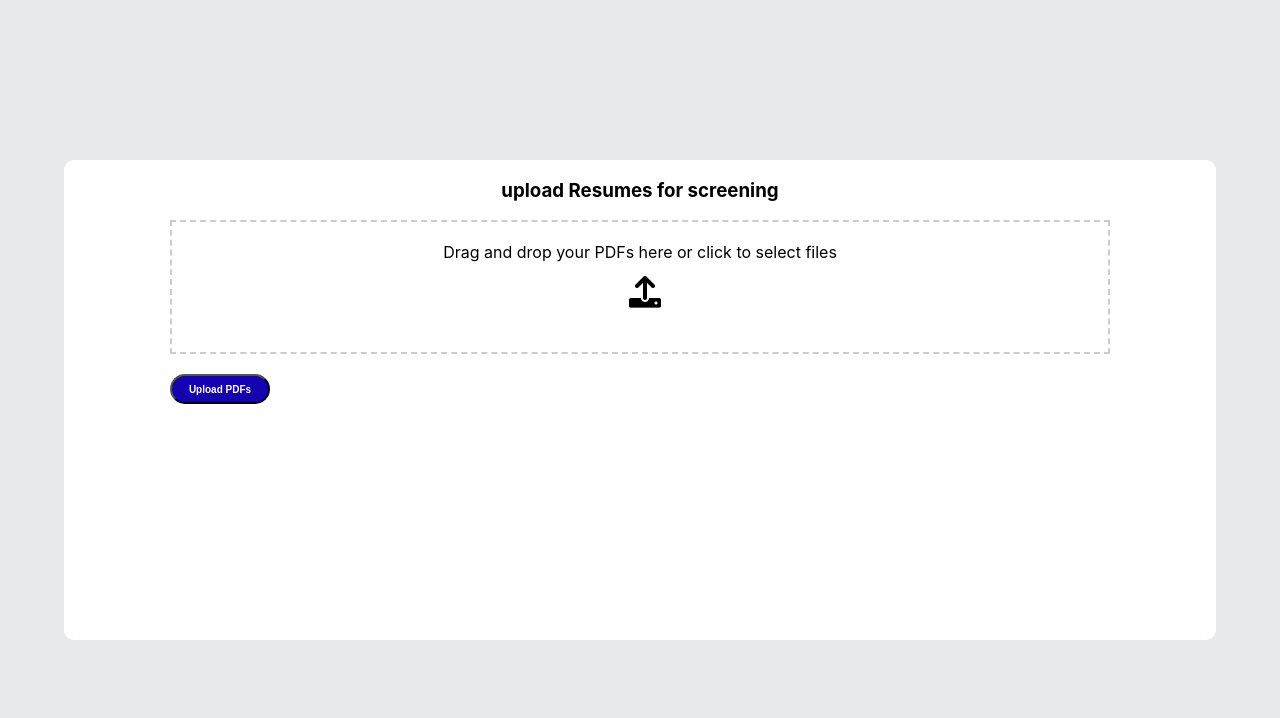
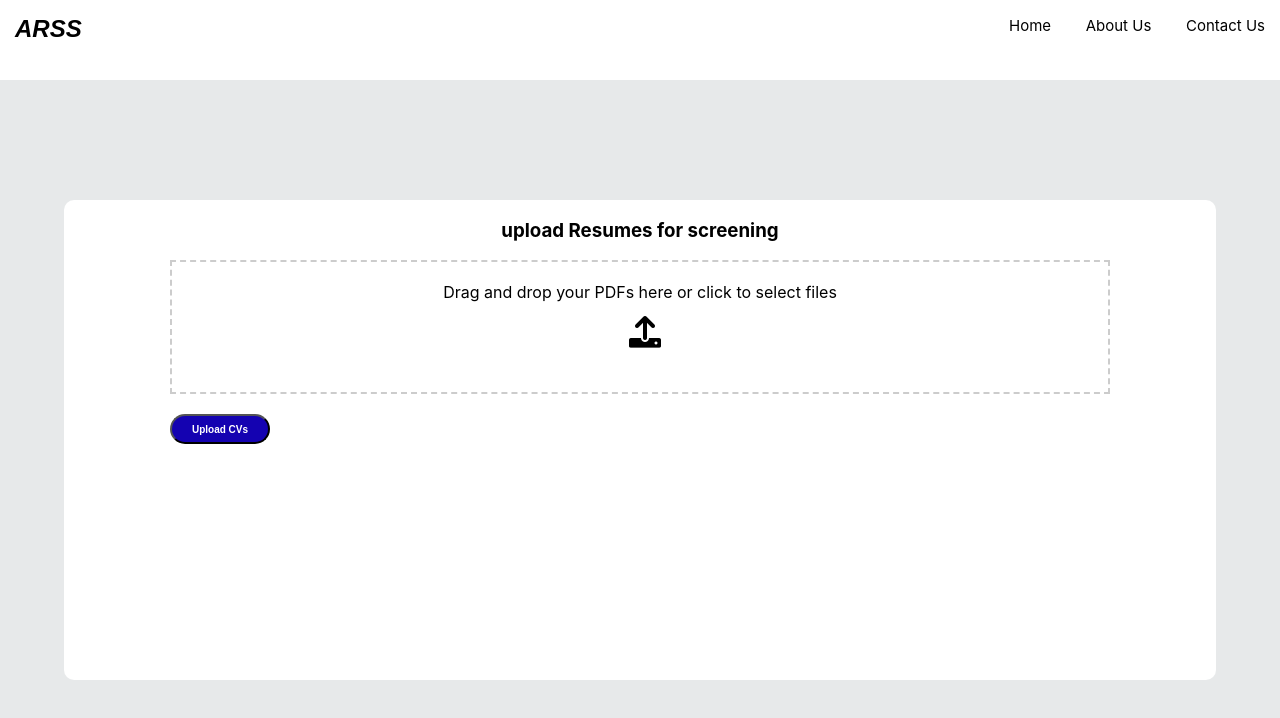
Before and after one commit to mohamedTheesan21/Automated-Resume-Screening-System, a React (Create React App) app in the folder front-end/: page /home in a window 1280 px wide. Shown: the top 718 px of the page. Built offline with nearby package versions, Linux system fonts and the light colour scheme.

Commit message:
Navbar created

```diff
--- a/front-end/src/Components/Home/Home.css
+++ b/front-end/src/Components/Home/Home.css
@@ -3,6 +3,7 @@
     background-color: #e7e9ea;
     /* background: linear-gradient(#014b9a, #00556c); */
   display: flex;
+  flex-direction: column;
   justify-content: center;
   align-items: center;
 }
--- a/front-end/src/Components/Home/Home.jsx
+++ b/front-end/src/Components/Home/Home.jsx
@@ -1,10 +1,12 @@
 import React from "react";
 import "./Home.css";
 import PdfUploader from "../PdfUploader/PdfUploader";
+import Navbar from "../Navbar/Navbar";
 
 function Home() {
   return (
     <div className="home-body">
+      <Navbar />
       <div className="home-container">
         {/* <h1>ARSS</h1> */}
         <h3>upload Resumes for screening</h3>
--- /dev/null
+++ b/front-end/src/Components/Navbar/Navbar.css
@@ -0,0 +1,42 @@
+.navbar{
+    display: flex;
+    flex-direction: row;
+    justify-content: center;
+    background-color: rgb(255, 255, 255);
+    width: 100vw;
+}
+
+.container-fluid{
+    display: flex;
+    flex-direction: row;
+    justify-content: space-between;
+    width: 100vw;
+}
+
+.navbar-brand{
+    font-size: 24px;
+    font-weight: 700;
+    font-family: Arial, sans-serif;
+    font-style: italic;
+    margin: 15px 0 0 15px;
+    text-decoration: none;
+    color: black;
+}
+
+.navbar-nav{
+    display: flex;
+    flex-direction: row;
+    justify-content: space-between;
+    margin: 15px 15px 0 0;
+    width: 20vw;
+}
+
+.nav-item{
+    list-style-type: none;
+}
+
+.nav-link{
+    text-decoration: none;
+    color: black;
+    font-size: 15px;
+}
--- /dev/null
+++ b/front-end/src/Components/Navbar/Navbar.jsx
@@ -0,0 +1,29 @@
+import React from 'react';
+import "./Navbar.css"
+
+function Navbar() {
+    return (
+        <div >
+            <nav className="navbar navbar-expand-lg nav-bar" style={{height: "10vh"}}>
+                <div className="container-fluid">
+                    <a className="navbar-brand" href="/home">ARSS</a>
+                    <div className="collapse navbar-collapse" id="navbarNav">
+                        <ul className="navbar-nav ms-auto">
+                            <li className="nav-item">
+                                <a className="nav-link" href="/home">Home</a>
+                            </li>
+                            <li className="nav-item">
+                                <a className="nav-link" href="/aboutus">About Us</a>
+                            </li>
+                            <li className="nav-item">
+                                <a className="nav-link" href="/contactus">Contact Us</a>
+                            </li>
+                        </ul>
+                    </div>
+                </div>
+            </nav>
+        </div>
+    )
+}
+
+export default Navbar
--- a/front-end/src/Components/PdfUploader/PdfUploader.jsx
+++ b/front-end/src/Components/PdfUploader/PdfUploader.jsx
@@ -55,7 +55,7 @@ function PdfUploader() {
         </ul>
       )}
       <div className="buttons">
-      <button className="upload-btn" onClick={handleFileUpload} style={{marginBottom: "10px"}}>Upload PDFs</button>
+      <button className="upload-btn" onClick={handleFileUpload} style={{marginBottom: "10px"}}>Upload CVs</button>
       {selectedFiles.length > 0 && <button className="cancel-btn" onClick={handleCancel}>Cancel</button>}
       </div>
     </div>
```
